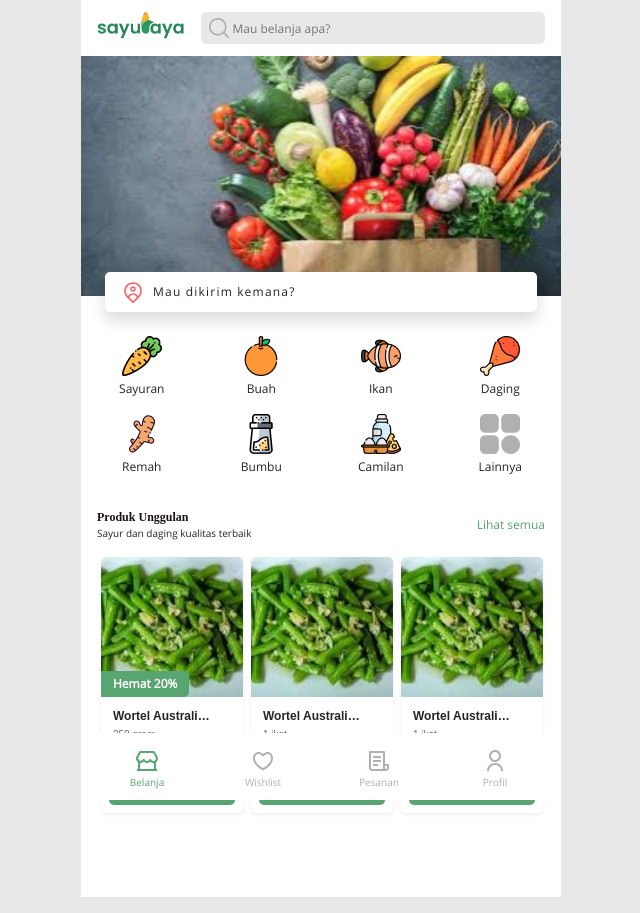
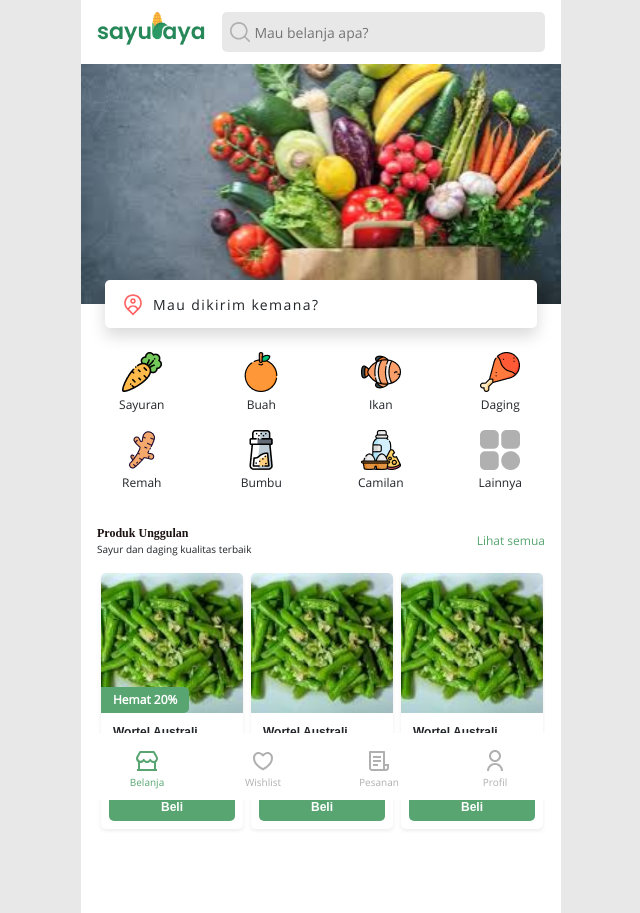
Before and after one commit to yohni/sayuraya, a Next.js app: page / in a window 1280 px wide. Shown: the whole page, without its empty margins (319-959 px from the left). Built offline with nearby package versions, Linux system fonts and the light colour scheme; a web font is replaced by a local one.

Commit message:
style: 💄 add text size

```diff
--- a/pages/index.jsx
+++ b/pages/index.jsx
@@ -18,18 +18,18 @@ const Header = styled.div`
 `;
 
 const LogoBrand = styled.img`
-  height: 32px;
+  height: 40px;
   margin-right: 16px;
 `;
 
 const SearchBar = styled.div`
   position: relative;
   width: 100%;
-  font-size: 12px;
+  font-size: 14px;
 `;
 
 const SearchInput = styled.input`
-  height: 32px;
+  height: 40px;
   width: 100%;
   background: ${(props) => props.theme.GreyBasic};
   border-radius: 5px;
@@ -45,7 +45,7 @@ const SearchInput = styled.input`
 
 const IconWrapper = styled.div`
   position: absolute;
-  top: 0;
+  top: 4px;
   left: 8px;
   height: 32px;
   display: flex;
@@ -54,7 +54,7 @@ const IconWrapper = styled.div`
 
 const CheckLocation = styled.div`
   margin: 0 24px;
-  padding: 8px 16px;
+  padding: 12px 16px;
   /* min-height: 264px; */
   /* width: 100%; */
   background: #fff;
@@ -65,7 +65,7 @@ const CheckLocation = styled.div`
 `;
 
 const CheckloactionText = styled.div`
-  font-size: 12px;
+  font-size: 14px;
   letter-spacing: 0.1em;
   margin-left: 8px;
 `;
```
